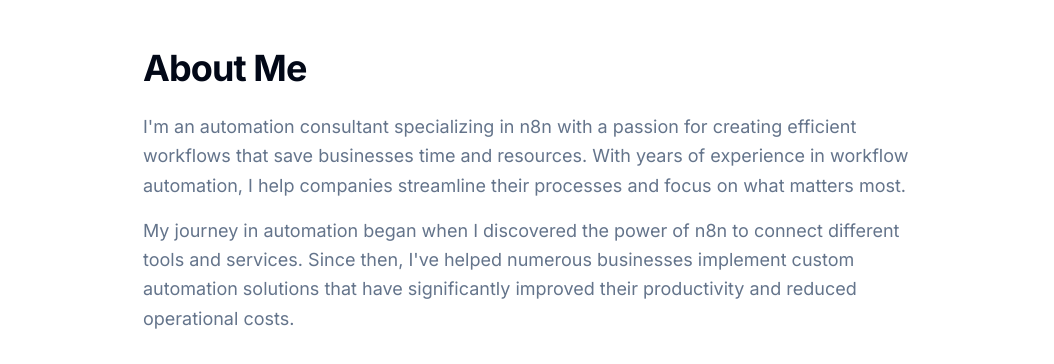
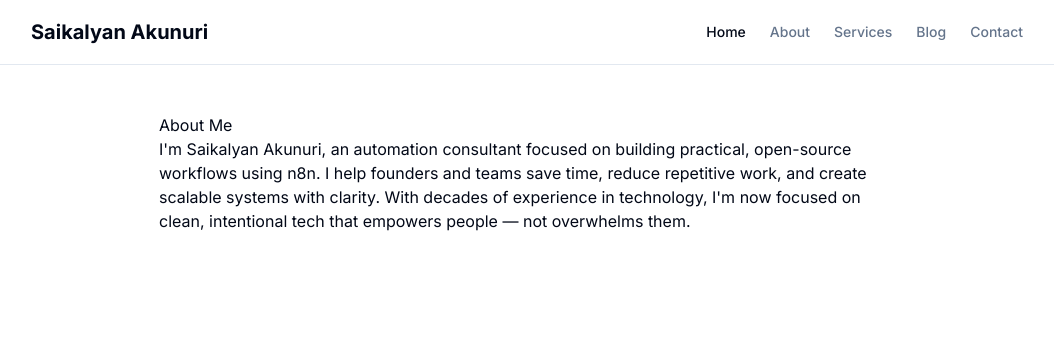
Before and after one commit to saikalyan15/Sai-Web, a Next.js app: page /about in a window 1280 px wide. Shown: the top 364 px of the page, without its empty margins (113-1167 px from the left). Built offline with nearby package versions, Linux system fonts and the light colour scheme.

Commit message:
Added About and Fixed navbar issues

```diff
--- a/app/about/page.tsx
+++ b/app/about/page.tsx
@@ -1,22 +1,10 @@
 export default function AboutPage() {
   return (
-    <div className="container mx-auto px-4 py-12">
-      <article className="prose prose-lg dark:prose-invert max-w-3xl mx-auto">
-        <h1 className="text-4xl font-bold tracking-tight mb-6">About Me</h1>
-        <p className="text-muted-foreground text-lg leading-relaxed">
-          I'm an automation consultant specializing in n8n with a passion for
-          creating efficient workflows that save businesses time and resources.
-          With years of experience in workflow automation, I help companies
-          streamline their processes and focus on what matters most.
-        </p>
-        <p className="text-muted-foreground text-lg leading-relaxed mt-4">
-          My journey in automation began when I discovered the power of n8n to
-          connect different tools and services. Since then, I've helped numerous
-          businesses implement custom automation solutions that have
-          significantly improved their productivity and reduced operational
-          costs.
-        </p>
-      </article>
+    <div className="prose max-w-3xl mx-auto mt-12 px-4">
+      <h1>About Me</h1>
+      <p>
+        I'm Saikalyan Akunuri, an automation consultant focused on building practical, open-source workflows using n8n. I help founders and teams save time, reduce repetitive work, and create scalable systems with clarity. With decades of experience in technology, I'm now focused on clean, intentional tech that empowers people — not overwhelms them.
+      </p>
     </div>
   );
 }
--- a/app/layout.tsx
+++ b/app/layout.tsx
@@ -2,6 +2,7 @@ import type React from "react"
 import "@/app/globals.css"
 import { Inter } from "next/font/google"
 import { ThemeProvider } from "@/components/theme-provider"
+import { Navbar } from "@/components/Navbar"
 
 const inter = Inter({ subsets: ["latin"] })
 
@@ -21,7 +22,8 @@ export default function RootLayout({
     <html lang="en">
       <body className={inter.className}>
         <ThemeProvider attribute="class" defaultTheme="system" enableSystem disableTransitionOnChange>
-          {children}
+          <Navbar />
+          <main>{children}</main>
         </ThemeProvider>
       </body>
     </html>
--- a/app/page.tsx
+++ b/app/page.tsx
@@ -1,4 +1,3 @@
-import { Navbar } from "@/components/Navbar";
 import { Hero } from "@/components/Hero";
 import { Services } from "@/components/Services";
 import { BlogPosts } from "@/components/BlogPosts";
@@ -9,7 +8,6 @@ import { Footer } from "@/components/Footer";
 export default function Home() {
   return (
     <div className="min-h-screen flex flex-col">
-      <Navbar />
       <main className="flex-1">
         <Hero />
         <Services />
```
